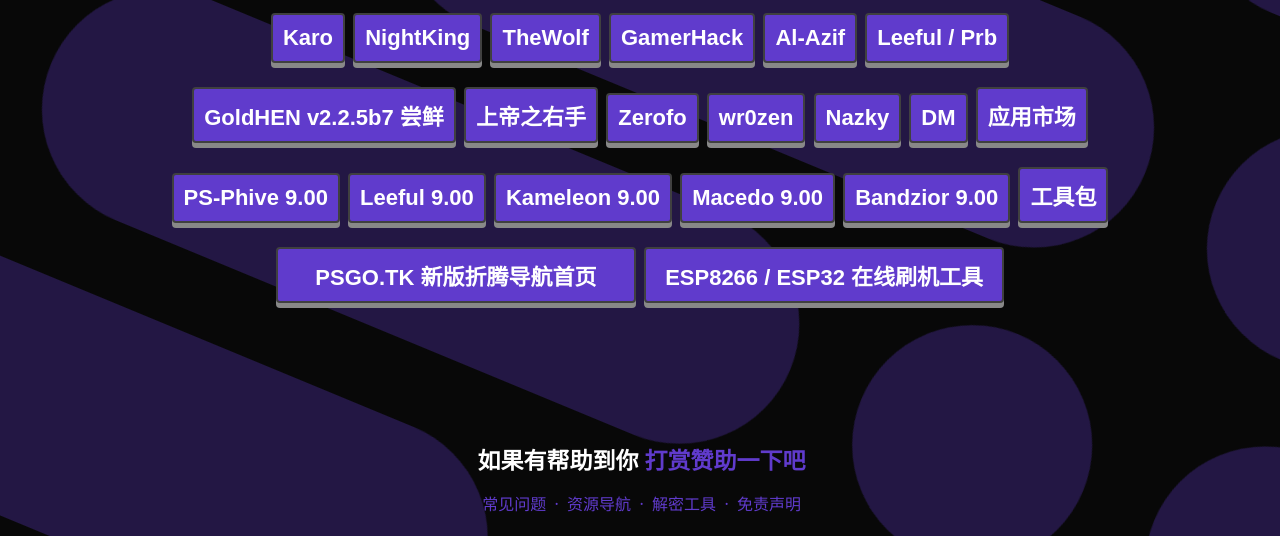
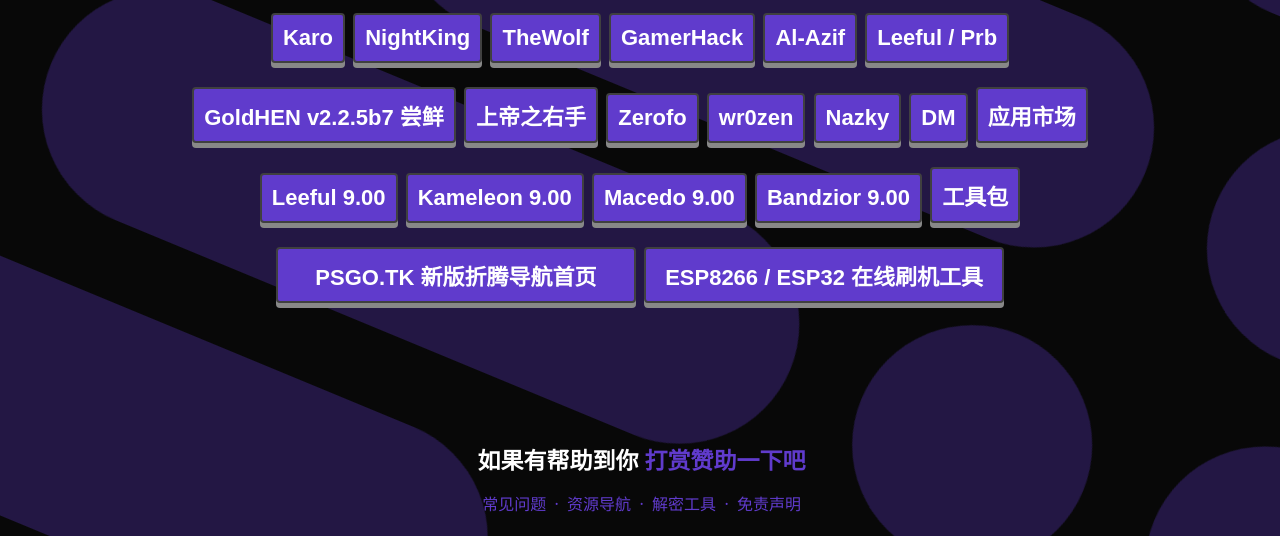
Before and after one commit to 466034505/AIO, a plain HTML site: page index.html in a window 1280 px wide. Shown: the part 264-800 px from the top of the page. Drawn offline with Linux system fonts and the light colour scheme.

Commit message:
Update index.html

```diff
--- a/index.html
+++ b/index.html
@@ -174,7 +174,6 @@
 </td></tr>
 
 <tr><td align="center">
-<button type="button" onmouseover="progress.innerHTML='仅支持900'"; onmouseout="progress.innerHTML='精选收录16个纯净原版原链接 部分需要科学上网环境'"; onclick="window.location.href='https://leeful.github.io/ps-phive/v1/index.html'";><font color=""> PS-Phive 9.00 </font></button>
 <button type="button" onmouseover="progress.innerHTML='仅支持900'"; onmouseout="progress.innerHTML='精选收录16个纯净原版原链接 部分需要科学上网环境'"; onclick="window.location.href='https://leeful.github.io/ps-phive/v1/index.html'";><font color=""> Leeful 9.00 </font></button>
 <button type="button" onmouseover="progress.innerHTML='仅支持900'"; onmouseout="progress.innerHTML='精选收录16个纯净原版原链接 部分需要科学上网环境'"; onclick="window.location.href='http://www.kmeps4.site/'";><font color=""> Kameleon 9.00 </font></button>
 <button type="button" onmouseover="progress.innerHTML='仅支持900'"; onmouseout="progress.innerHTML='精选收录16个纯净原版原链接 部分需要科学上网环境'"; onclick="window.location.href='https://ps4macedo.github.io/900f8/'";><font color=""> Macedo 9.00 </font></button>
```
